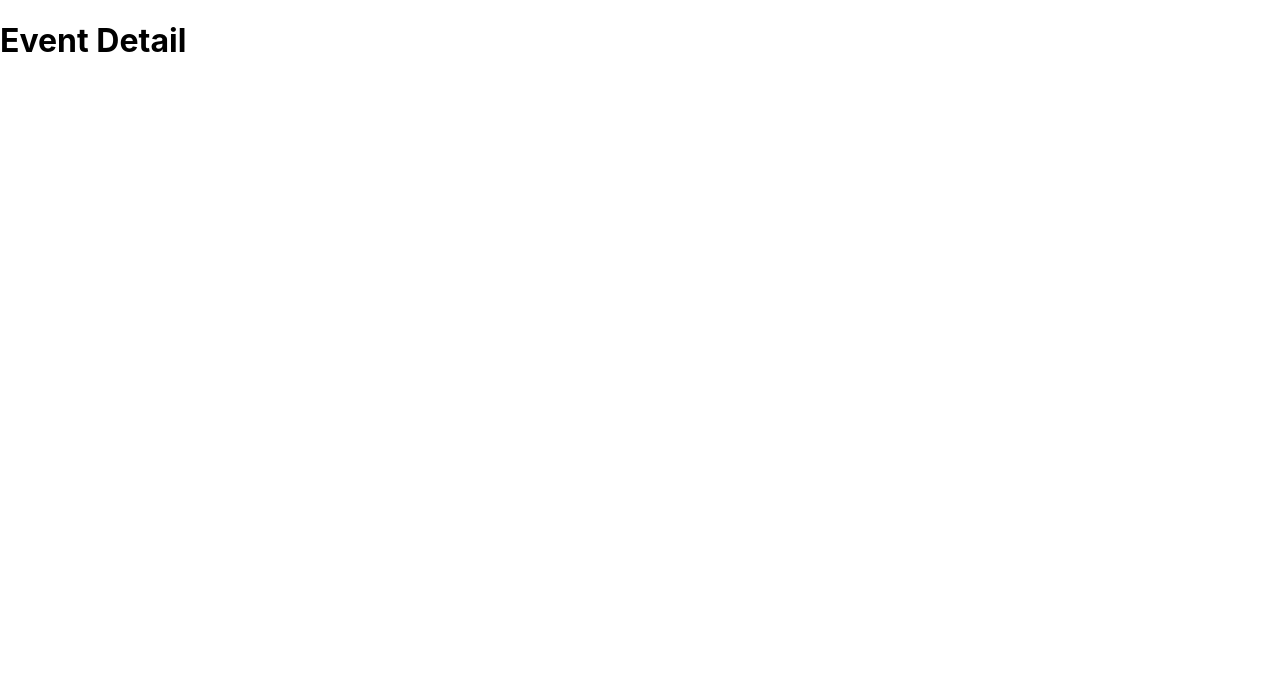
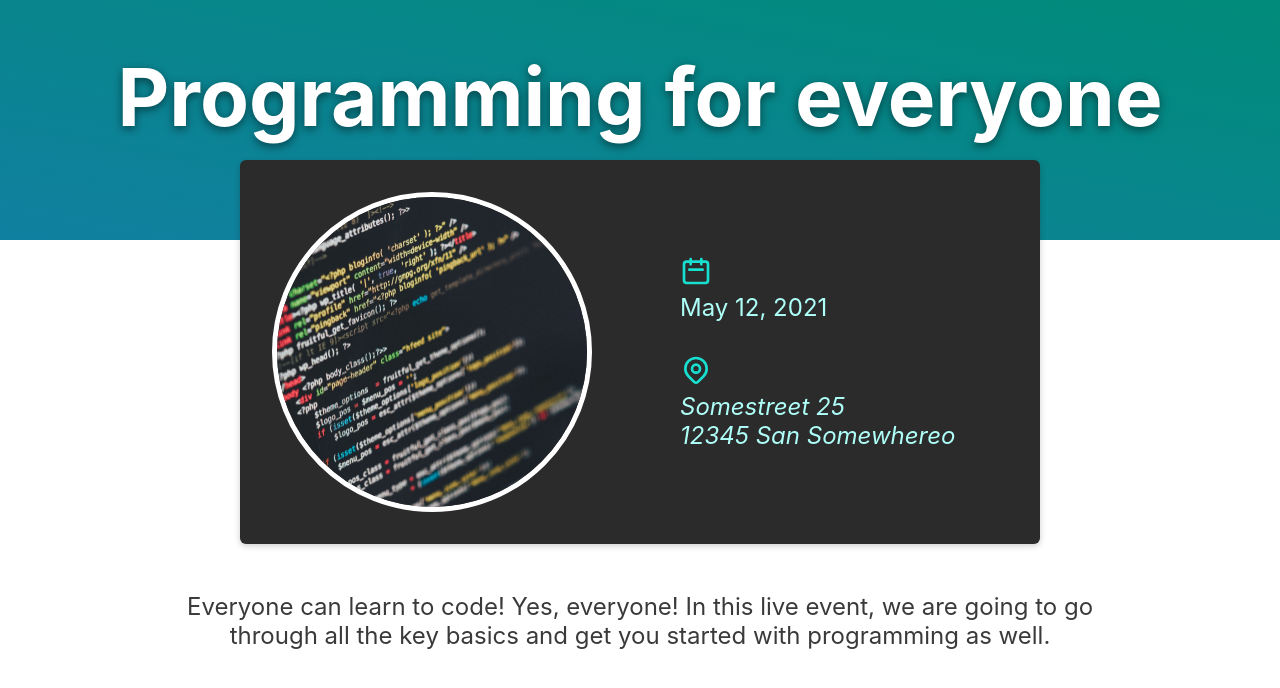
Before and after one commit to amirho3einb/next.js-project-time, a Next.js app: page /events/e1 in a window 1280 px wide. Shown: the top 688 px of the page. Built offline with nearby package versions, Linux system fonts and the light colour scheme.

Commit message:
Adding the _Event Detail_ Page (Dynamic Route)

```diff
--- /dev/null
+++ b/components/event-detail/event-content.js
@@ -0,0 +1,11 @@
+import classes from './event-content.module.css';
+
+function EventContent(props) {
+  return (
+    <section className={classes.content}>
+      {props.children}
+    </section>
+  );
+}
+
+export default EventContent;
--- /dev/null
+++ b/components/event-detail/event-content.module.css
@@ -0,0 +1,9 @@
+.content {
+  font-size: 1.5rem;
+  color: #3a3a3a;
+  width: 90%;
+  max-width: 40em;
+  margin: auto;
+  margin-top: 8rem;
+  text-align: center;
+}
--- /dev/null
+++ b/components/event-detail/event-logistics.js
@@ -0,0 +1,33 @@
+import AddressIcon from '../icons/address-icon';
+import DateIcon from '../icons/date-icon';
+import LogisticsItem from './logistics-item';
+import classes from './event-logistics.module.css';
+
+function EventLogistics(props) {
+  const { date, address, image, imageAlt } = props;
+
+  const humanReadableDate = new Date(date).toLocaleDateString('en-US', {
+    day: 'numeric',
+    month: 'long',
+    year: 'numeric',
+  });
+  const addressText = address.replace(', ', '\n');
+
+  return (
+    <section className={classes.logistics}>
+      <div className={classes.image}>
+        <img src={`/${image}`} alt={imageAlt} />
+      </div>
+      <ul className={classes.list}>
+        <LogisticsItem icon={DateIcon}>
+          <time>{humanReadableDate}</time>
+        </LogisticsItem>
+        <LogisticsItem icon={AddressIcon}>
+          <address>{addressText}</address>
+        </LogisticsItem>
+      </ul>
+    </section>
+  );
+}
+
+export default EventLogistics;
--- /dev/null
+++ b/components/event-detail/event-logistics.module.css
@@ -0,0 +1,66 @@
+.logistics {
+  box-shadow: 0 2px 6px rgba(0, 0, 0, 0.2);
+  border-radius: 6px;
+  background-color: #2b2b2b;
+  padding: 2rem;
+  max-width: 50rem;
+  width: 80%;
+  margin: -3rem auto;
+  color: #d5eeeb;
+  display: flex;
+  justify-content: space-between;
+  gap: 1rem;
+  flex-direction: column;
+  align-items: center;
+}
+
+.image {
+  width: 10rem;
+  height: 10rem;
+  border-radius: 50%;
+  overflow: hidden;
+  border: 5px solid white;
+}
+
+.image img {
+  width: 10rem;
+  height: 10rem;
+  object-fit: cover;
+}
+
+.list {
+  flex: 3;
+  display: flex;
+  gap: 2rem;
+  justify-content: center;
+  align-items: center;
+  flex-direction: column;
+}
+
+.logistics address {
+  white-space: pre;
+}
+
+@media (min-width: 768px) {
+  .logistics {
+    padding: 2rem;
+    margin: -5rem auto;
+    gap: 3rem;
+    flex-direction: row;
+    align-items: stretch;
+  }
+
+  .image {
+    width: 20rem;
+    height: 20rem;
+  }
+
+  .image img {
+    width: 20rem;
+    height: 20rem;
+  }
+
+  .list {
+    align-items: flex-start;
+  }
+}
--- /dev/null
+++ b/components/event-detail/event-summary.js
@@ -0,0 +1,13 @@
+import classes from './event-summary.module.css';
+
+function EventSummary(props) {
+  const { title } = props;
+
+  return (
+    <section className={classes.summary}>
+      <h1>{title}</h1>
+    </section>
+  );
+}
+
+export default EventSummary;
--- /dev/null
+++ b/components/event-detail/event-summary.module.css
@@ -0,0 +1,20 @@
+.summary {
+  width: 100%;
+  height: 30vh;
+  background-image: linear-gradient(to bottom left,  #008b79, #1180a1);
+}
+
+.summary h1 {
+  margin: 0;
+  padding-top: 3rem;
+  font-size: 2rem;
+  text-align: center;
+  text-shadow: 0 3px 10px rgba(0, 0, 0, 0.5);
+  color: white;
+}
+
+@media (min-width: 768px) {
+  .summary h1 {
+    font-size: 5rem;
+  }
+}
--- /dev/null
+++ b/components/event-detail/logistics-item.js
@@ -0,0 +1,16 @@
+import classes from './logistics-item.module.css';
+
+function LogisticsItem(props) {
+  const { icon: Icon } = props;
+
+  return (
+    <li className={classes.item}>
+      <span className={classes.icon}>
+        <Icon />
+      </span>
+      <span className={classes.content}>{props.children}</span>
+    </li>
+  );
+}
+
+export default LogisticsItem;
--- /dev/null
+++ b/components/event-detail/logistics-item.module.css
@@ -0,0 +1,29 @@
+.item {
+  display: flex;
+  font-size: 1.5rem;
+  align-items: center;
+  flex-direction: column;
+  text-align: center;
+  color: #aefff8;
+}
+
+.item span {
+  display: block;
+}
+
+.icon {
+  margin-right: 1rem;
+  color: #18e0d0;
+}
+
+.icon svg {
+  width: 2rem;
+  height: 2rem;
+}
+
+@media (min-width: 768px) {
+  .item {
+    align-items: flex-start;
+    text-align: left;
+  }
+}
--- a/pages/events/[eventId].js
+++ b/pages/events/[eventId].js
@@ -1,8 +1,29 @@
+import { useRouter } from "next/router";
+import EventContent from "../../components/event-detail/event-content";
+import EventLogistics from "../../components/event-detail/event-logistics";
+import EventSummary from "../../components/event-detail/event-summary";
+import { getEventById } from "../../dummy-data";
+
 const EventDetailPage = () => {
+  const router = useRouter();
+  const eventId = router.query.eventId;
+  const event = getEventById(eventId);
+  if (!event) {
+    return <p>No event found !</p>;
+  }
   return (
-    <div>
-      <h1>Event Detail</h1>
-    </div>
+    <>
+      <EventSummary title={event.title} />
+      <EventLogistics
+        date={event.date}
+        address={event.location}
+        image={event.image}
+        imageAlt={event.title}
+      />
+      <EventContent>
+        <p>{event.description}</p>
+      </EventContent>
+    </>
   );
 };
 
```
